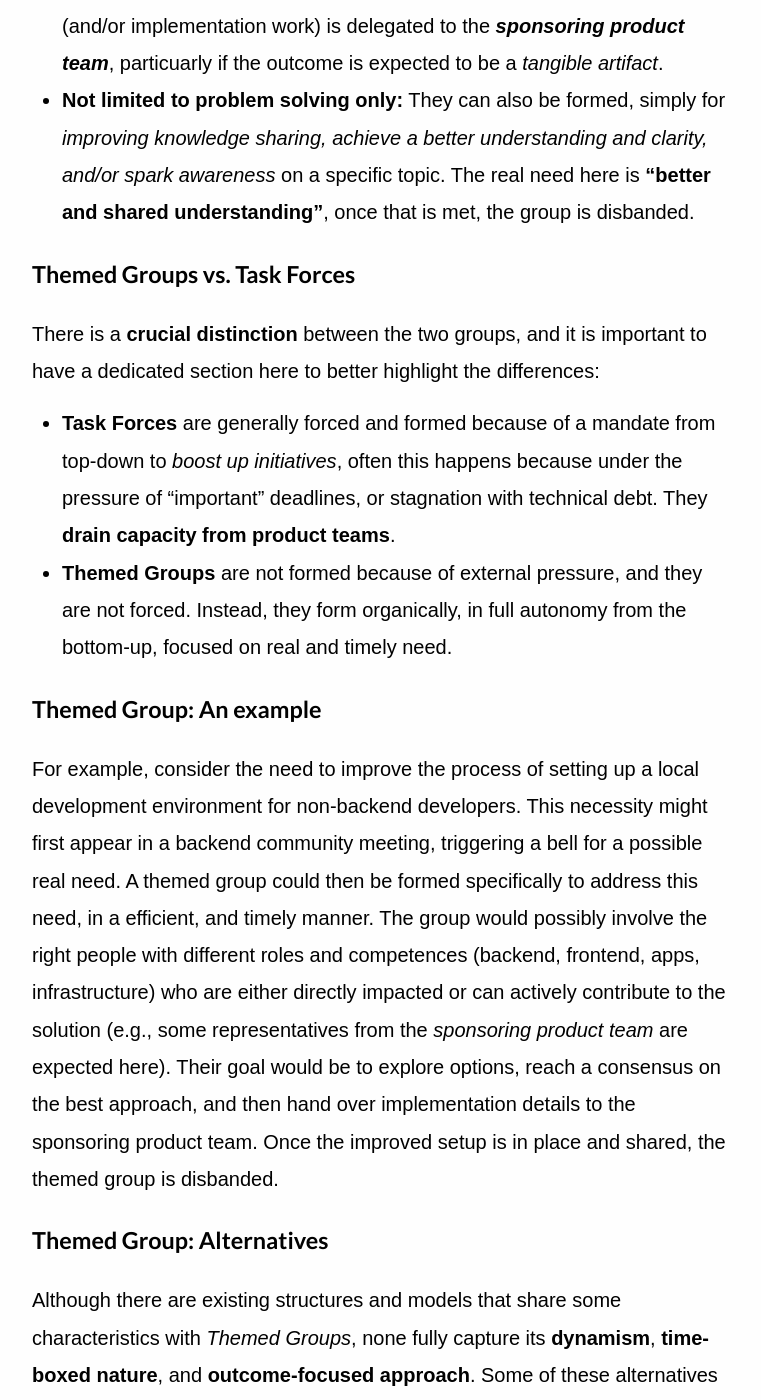
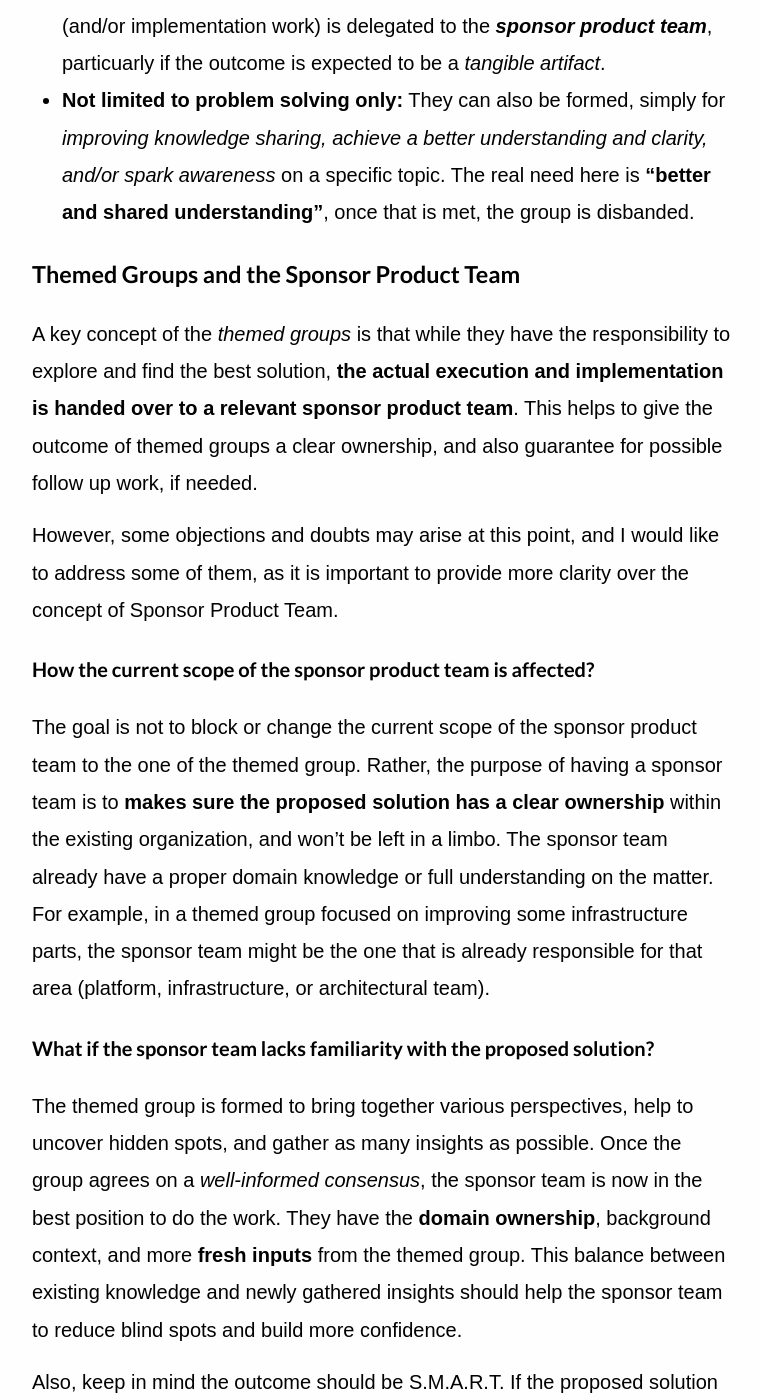
Before and after one commit to joebew42/joebew42.github.io, a Jekyll site: the page built from _posts/2025-05-01-themed-groups.markdown, in a window 1280 px wide and 1400 px high, scrolled down 4113 px. Shown: the whole window, without its empty margins (258-1019 px from the left). Built offline with Jekyll 4.4.1, drawn with Linux system fonts in a browser that asks for light colours; some web fonts are replaced; some of the changed text lies outside the part shown.

Commit message:
Themed Groups and the Sponsor Product Team

```diff
--- a/_posts/2025-05-01-themed-groups.markdown
+++ b/_posts/2025-05-01-themed-groups.markdown
@@ -15,7 +15,7 @@ summary: "Spotify Model, Communities of Practice (CoP), Task Forces, and Interna
 
 ## Abstract
 
-In this article I am proposing an alternative, or complementary structure to traditional, static internal communities, which are often organized around specific technical areas and can be limited in scope and participation. Instead, the idea of *"Themed Groups"* is introduced, emphasizing their **dynamism** as they are formed to address **specific, current needs**, and disbanded once solutions are found. These groups are designed to be **cross-functional**, involving people with diverse set of skills and experience to find concrete and efficient solutions to real needs. Opposed to task forces that are formed because of external pressure, focused on deadlines or technical debt, themed groups emerge organically, and in full autonomy, with the purpose to produce tangible outcomes (or improve knowledge areas and awareness around a specific topic), with the responsibility that the actual implementation is done in the relevant **sponsoring product team**.
+In this article I am proposing an alternative, or complementary structure to traditional, static internal communities, which are often organized around specific technical areas and can be limited in scope and participation. Instead, the idea of *"Themed Groups"* is introduced, emphasizing their **dynamism** as they are formed to address **specific, current needs**, and disbanded once solutions are found. These groups are designed to be **cross-functional**, involving people with diverse set of skills and experience to find concrete and efficient solutions to real needs. Opposed to task forces that are formed because of external pressure, focused on deadlines or technical debt, themed groups emerge organically, and in full autonomy, with the purpose to produce tangible outcomes (or improve knowledge areas and awareness around a specific topic), with the responsibility that the actual implementation is done in the relevant **sponsor product team**.
 
 ## Themed Groups: A dynamic alternative to Internal Communities
 
@@ -55,8 +55,24 @@ This dynamic nature of themed groups offers several advantages, and they have im
 - **S.M.A.R.T. goals:** the outcome that the group agreed to achieve should be a S.M.A.R.T. goal *(Specific, Measurable, Achievable, Relevant, and Timely)*.
 - **Efficient and Time-boxed:** The expectation is to find a solution for a concrete need, in the most efficient way possible, and not dragging on for months. This is one of the crucial characteristics of themed groups.
 - **Organic and bottom-up:** They are formed organically and autonomously from proposals originated from the people doing the real work, so it is a bottom-up approach. They are NOT formed following a mandate forced from top-down (e.g., task forces, which will be discussed later in the section *"Themed Groups vs. Task Forces"*).
-- **Focus on What and How:** While a themed group discuss the strategy and the approach to follow to solve a concrete need, the actual execution (and/or implementation work) is delegated to the ***sponsoring product team***, particuarly if the outcome is expected to be a *tangible artifact*.
+- **Focus on What and How:** While a themed group discuss the strategy and the approach to follow to solve a concrete need, the actual execution (and/or implementation work) is delegated to the ***sponsor product team***, particuarly if the outcome is expected to be a *tangible artifact*.
 - **Not limited to problem solving only:** They can also be formed, simply for *improving knowledge sharing, achieve a better understanding and clarity, and/or spark awareness* on a specific topic. The real need here is **"better and shared understanding"**, once that is met, the group is disbanded.
+
+### Themed Groups and the Sponsor Product Team
+
+A key concept of the *themed groups* is that while they have the responsibility to explore and find the best solution, **the actual execution and implementation is handed over to a relevant sponsor product team**. This helps to give the outcome of themed groups a clear ownership, and also guarantee for possible follow up work, if needed.
+
+However, some objections and doubts may arise at this point, and I would like to address some of them, as it is important to provide more clarity over the concept of Sponsor Product Team.
+
+#### How the current scope of the sponsor product team is affected?
+
+The goal is not to block or change the current scope of the sponsor product team to the one of the themed group. Rather, the purpose of having a sponsor team is to **makes sure the proposed solution has a clear ownership** within the existing organization, and won't be left in a limbo. The sponsor team already have a proper domain knowledge or full understanding on the matter. For example, in a themed group focused on improving some infrastructure parts, the sponsor team might be the one that is already responsible for that area (platform, infrastructure, or architectural team).
+
+#### What if the sponsor team lacks familiarity with the proposed solution?
+
+The themed group is formed to bring together various perspectives, help to uncover hidden spots, and gather as many insights as possible. Once the group agrees on a *well-informed consensus*, the sponsor team is now in the best position to do the work. They have the **domain ownership**, background context, and more **fresh inputs** from the themed group. This balance between existing knowledge and newly gathered insights should help the sponsor team to reduce blind spots and build more confidence.
+
+Also, keep in mind the outcome should be S.M.A.R.T. If the proposed solution is at the time **not achievable** (reasons may vary here), then consider to disband the themed group and try when better times come.
 
 ### Themed Groups vs. Task Forces
 
@@ -67,7 +83,7 @@ There is a **crucial distinction** between the two groups, and it is important t
 
 ### Themed Group: An example
 
-For example, consider the need to improve the process of setting up a local development environment for non-backend developers. This necessity might first appear in a backend community meeting, triggering a bell for a possible real need. A themed group could then be formed specifically to address this need, in a efficient, and timely manner. The group would possibly involve the right people with different roles and competences (backend, frontend, apps, infrastructure) who are either directly impacted or can actively contribute to the solution (e.g., some representatives from the *sponsoring product team* are expected here). Their goal would be to explore options, reach a consensus on the best approach, and then hand over implementation details to the sponsoring product team. Once the improved setup is in place and shared, the themed group is disbanded.
+For example, consider the need to improve the process of setting up a local development environment for non-backend developers. This necessity might first appear in a backend community meeting, triggering a bell for a possible real need. A themed group could then be formed specifically to address this need, in a efficient, and timely manner. The group would possibly involve the right people with different roles and competences (backend, frontend, apps, infrastructure) who are either directly impacted or can actively contribute to the solution (e.g., some representatives from the *sponsor product team* are expected here). Their goal would be to explore options, reach a consensus on the best approach, and then hand over implementation details to the sponsor product team. Once the improved setup is in place and shared, the themed group is disbanded.
 
 ### Themed Group: Alternatives
 
```
